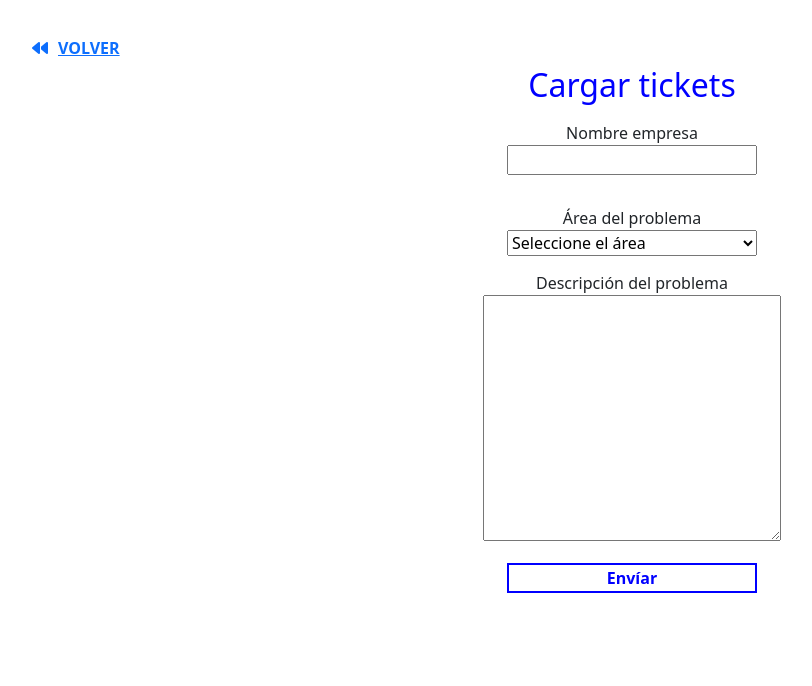
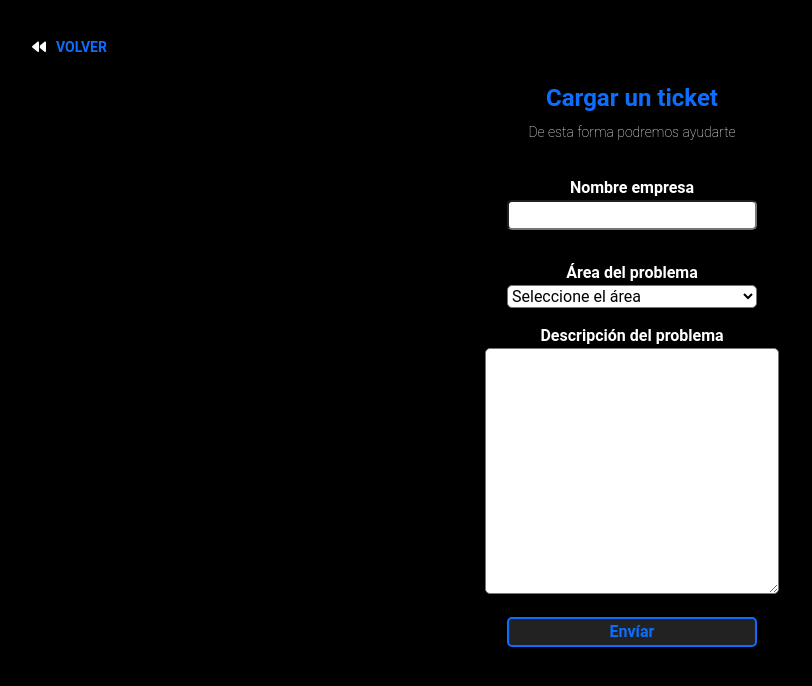
Before and after one commit to tomaslonati/tp-tickets, a plain HTML site: page form.html in a window 1280 px wide. Shown: the whole page, without its empty margins (8-820 px from the left). Drawn offline with nearby package versions, Linux system fonts and the light colour scheme.

Commit message:
Add files via upload

```diff
--- a/form.html
+++ b/form.html
@@ -11,28 +11,29 @@
     <script src="https://kit.fontawesome.com/4118c8d135.js" crossorigin="anonymous"></script>
     <script src="https://cdn.jsdelivr.net/npm/bootstrap@5.3.0-alpha3/dist/js/bootstrap.bundle.min.js" integrity="sha384-ENjdO4Dr2bkBIFxQpeoTz1HIcje39Wm4jDKdf19U8gI4ddQ3GYNS7NTKfAdVQSZe" crossorigin="anonymous"></script>
 </head>
-<body>
+<body class="body">
     <main>
 
-    </main>
+
 
 <div id="back">
   <a href="index.html" class="volver" ><li class="fa fa-backward"></li>VOLVER</a>
 </div>
 <div class="w3-col s4 " id="cargaTickets">
     <div class="w3-container w3-blue w3-card" id="tit">
-      <h2>Cargar tickets</h2>
+      <h2>Cargar un ticket</h2>
     </div>
+    <h5>De esta forma podremos ayudarte</h5>
     <form class="w3-container w3-card">
 
       <label>Nombre empresa</label>
       <br>
-      <input class="w80" type="text" id="name"></p>
+      <input class="w80 white" type="text" id="name"></p>
 
       <label>Área del problema</label>
       <br>
-      <select class="w80" type="text" id="type"  id="area" class="form-select" aria-label="Default select example">
-        <option selected>Seleccione el área</option>
+      <select class="w80 white" type="text" id="type"  id="area" class="form-select white" aria-label="Default select example">
+        <option  selected>Seleccione el área</option>
         <option value="Front-end">Front-end</option>
         <option value="Back-end">Back-end</option>
         <option value="Seguridad">Seguridad</option>
@@ -40,7 +41,7 @@
     <br>
 
       <label>Descripción del problema</label><br>
-      <textarea type="text" id="desc" name="" id="" cols="30" rows="10"></textarea></p>
+      <textarea type="text" id="desc" name="" class="white" cols="30" rows="10"></textarea></p>
       <button type="button" class="w80" id="save">Envíar</button>
 
     <closeform></closeform></form>
@@ -54,6 +55,6 @@
     </script>
 
 
-    <script src="srcript.js"></script>
+ </main>   <script src="srcript.js"></script>
 </body>
 </html>
--- a/srcript.js
+++ b/srcript.js
@@ -15,11 +15,15 @@ $(document).ready(function() {
     request.onupgradeneeded = function(event) {
       db = event.target.result;
       var selectedType = getTypeFromUser(); // Obtén el tipo seleccionado por el usuario de alguna manera
+      if (selectedType){
         var objectStore = db.createObjectStore(selectedType, { keyPath: "id", autoIncrement: true });
         objectStore.createIndex("name", "name", { unique: false });
         objectStore.createIndex("type", "type", { unique: false });
         objectStore.createIndex("desc", "desc", { unique: false });
       };
+
+      }
+
 
 
     request.onsuccess = function(event) {
@@ -97,6 +101,7 @@ $(document).ready(function() {
     });
 
   });
+  if(document.querySelector('form')){
     document.querySelector('form').addEventListener('submit', function(event) {
       event.preventDefault(); // Evita que el formulario se envíe
 
@@ -116,12 +121,18 @@ $(document).ready(function() {
 
       }
     });
+
+  }
+
   const saveBtn = document.getElementById('save');
   const msj = document.getElementById('msj');
 
+  //Hay que hacer esto con todos los elementos que no esten
+  if (saveBtn){
     saveBtn.addEventListener('click', function() {
       msj.classList.remove('hide');
       setTimeout(function() {
         window.location.href = 'ingreso.html';
       }, 1000);
     });
+  }
--- a/style.css
+++ b/style.css
@@ -1,20 +1,35 @@
+*{
+    background-color: black;
+    color: white;
+    margin: 0;
+    font-family: 'Roboto', sans-serif;
+}
+.body{
+    background-color: black;
+}
 .sec{
     width: 75%;
-    margin-left: 7.5%;
+    margin-left: 12.5%;
     display: block;
     align-items: center;
     justify-content: center;
     text-align: center;
+}
+.sec h1{
+    font-weight: 700;
 }
 .sec button,a{
     width: 100%;
     margin-top: 20px;
 }
 .mar-top{
-    margin-top: 100px;
+    margin-top: 50px;
 }
 .mar-top2{
-    margin-top: 50px;
+    margin-top: 25px;
+}
+.mar-top150{
+    margin-top: 100px;
 }
 .hide{
     display: none;
@@ -38,12 +53,14 @@
 label{
     margin-top: 15px;
     width: 250px;
+    font-weight: 600;
 }
 
 #save{
-    border: 2px solid blue;
-    background-color: white;
-    color: blue;
+    border: 2px solid #0D6EFD;
+    border-radius: 5px;
+    background-color: rgba(255, 255, 255, 0.134);
+    color: #0D6EFD;
     font-weight: 600;
 }
 #save:hover{
@@ -53,6 +70,19 @@ label{
 }
 h4{
     display: inline;
+}
+#cargaTickets h2{
+    font-size: 24px;
+    font-weight: 600;
+    color:  #0D6EFD;
+    margin-top: 20px;
+
+}
+#cargaTickets h5{
+    font-size: 14px;
+    font-weight: 100;
+    color: white;
+    margin-bottom: 20px;
 }
 #back{
     padding-top: 30px;
@@ -68,18 +98,30 @@ h4{
 #tit{
     width: 100%;
     text-align: center;
-    color: blue;
+    color:  #0D6EFD;
     height: 40px;
 }
+.tit-celeste{
+    font-size: 16px;
+    color: #0D6EFD;
+    font-weight: 200;
+}
 #cont{
+    text-align: center;
+}
+.celeste{
+    background-color: #0D6EFD;
+    color: #0D6EFD;
+}
+#cont h2{
     width: 80%;
-    max-width: 400px;
-    text-align: center;
     margin-left: 10%;
 
 }
-#cont h2{
-    margin-left: 10%;
+.white{
+    background-color: white;
+    color: black;
+    border-radius: 5px;
 }
 .center{
     text-align: center;
@@ -87,8 +129,14 @@ h4{
 table{
     font-size: 10px;
 }
-
-
+.volver{
+    color: #0D6EFD;
+    text-decoration: none;
+    font-size: 14px;
+}
+button{
+    border-radius: 5px;
+}
 @media (min-width: 768px){
     #cont{
         max-width: 1200px;
@@ -96,4 +144,5 @@ table{
     table{
         font-size: 15px;
     }
+
 }
```
Also changed, not shown: back.html (+3 -2 lines), coordinador.html (+5 -1 lines), front.html (+2 -1 lines), index.html (+9 -8 lines), ingreso.html (+1 -1 lines), seguridad.html (+3 -2 lines). Lines whose indentation alone changed are shown as unchanged.
